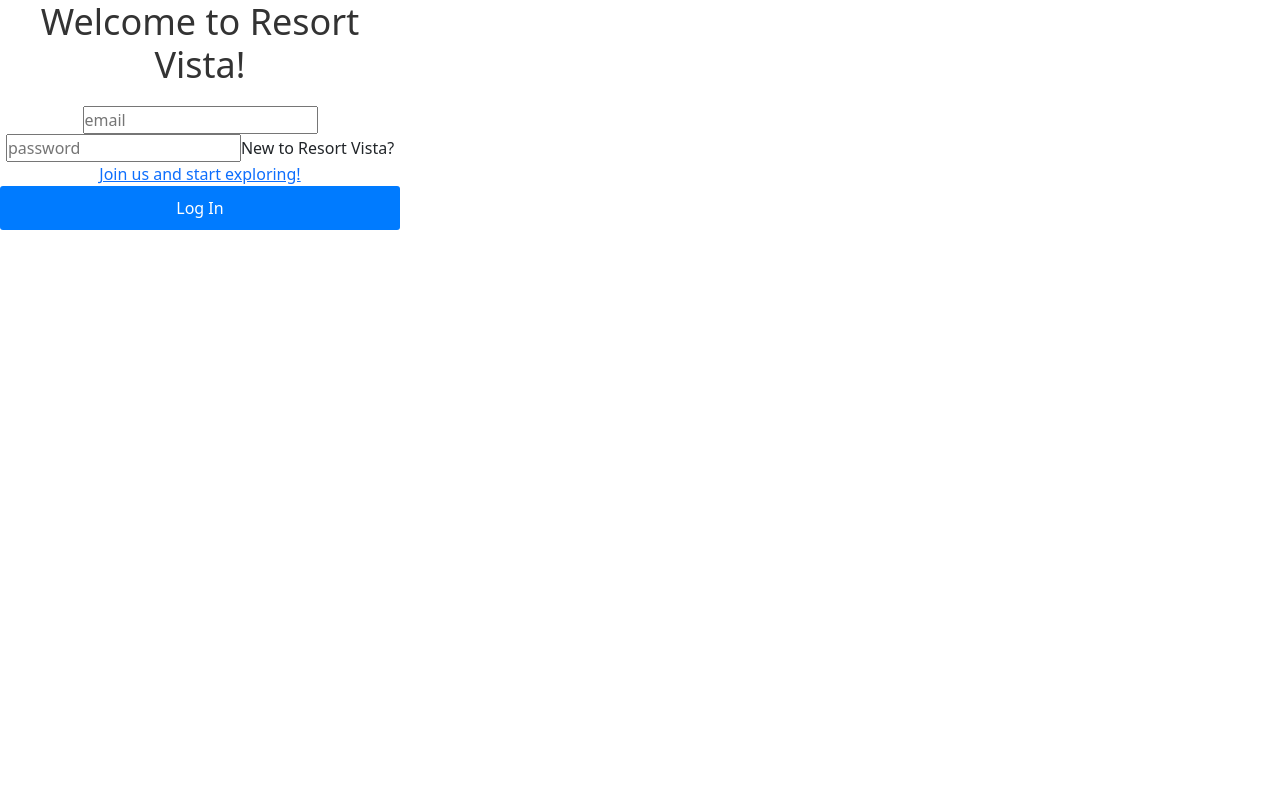
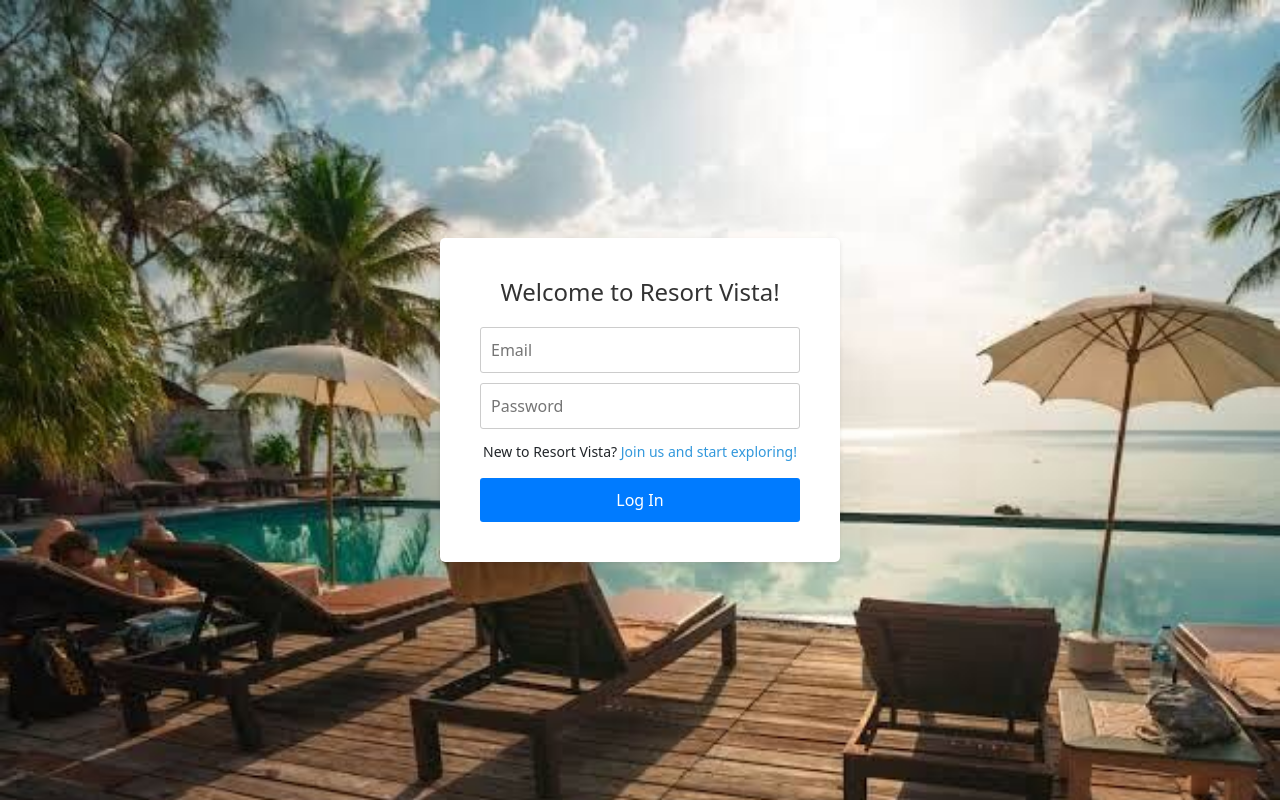
Before and after one commit to meryemsanem/resort-front-end, a React (Create React App) app: page /login in a window 1280 px wide. Built offline with nearby package versions, Linux system fonts and the light colour scheme.

Commit message:
style login & sign up

```diff
--- /dev/null
+++ b/src/components/auth/Login.css
@@ -0,0 +1,67 @@
+.login-container {
+  display: flex;
+  justify-content: center;
+  align-items: center;
+  height: 100vh;
+  width: 100%;
+  background-image: url('../Images/IMG_3792.jpg');
+  background-size: cover;
+}
+
+.login-form {
+  background-color: #fff;
+  border-radius: 5px;
+  padding: 40px;
+  box-shadow: 0 2px 4px rgba(0, 0, 0, 0.1);
+  max-width: 400px;
+  width: 100%;
+}
+
+h1 {
+  text-align: center;
+  font-size: 24px;
+  margin-bottom: 20px;
+}
+
+input {
+  width: 100%;
+  border: 1px solid #ccc;
+  border-radius: 3px;
+  padding: 10px;
+  margin-bottom: 10px;
+}
+
+.login-button {
+  width: 100%;
+  background-color: #3298dc;
+  color: white;
+  border: 1px;
+  border-radius: 28px;
+  padding: 10px;
+  cursor: pointer;
+  margin-top: 15px;
+}
+
+.error-message {
+  color: red;
+  display: none;
+  margin-bottom: 10px;
+}
+
+.error-message.visible {
+  display: block;
+}
+
+.signup-text {
+  font-size: 14px;
+  margin-top: 10px;
+}
+
+.signup-text a {
+  color: #3298dc;
+  text-decoration: none;
+}
+
+.signup-text a:hover {
+  text-decoration: underline;
+}
--- a/src/components/auth/Login.js
+++ b/src/components/auth/Login.js
@@ -2,6 +2,7 @@ import React, { useState } from 'react';
 import { useDispatch } from 'react-redux';
 import { Link, useNavigate } from 'react-router-dom';
 import { logIn, fetchCurrentUser } from '../redux/AuthenticationSlice';
+import './Login.css';
 
 const Login = () => {
   const navigate = useNavigate();
@@ -14,6 +15,7 @@ const Login = () => {
       password: '',
     },
   });
+
   const handleChange = (e) => {
     const { name, value } = e.target;
     setNewSession((prevSession) => ({
@@ -24,6 +26,7 @@ const Login = () => {
       },
     }));
   };
+
   const handleSubmit = async (e) => {
     e.preventDefault();
 
@@ -43,8 +46,9 @@ const Login = () => {
       setError(true);
     }
   };
+
   return (
-    <>
+    <div className="login-container">
       <form onSubmit={handleSubmit} className="login-form">
         <h1>Welcome to Resort Vista!</h1>
         <div>
@@ -53,7 +57,7 @@ const Login = () => {
             name="email"
             value={newSession.user.email}
             onChange={handleChange}
-            placeholder="email"
+            placeholder="Email"
             required
           />
           <input
@@ -61,21 +65,22 @@ const Login = () => {
             name="password"
             value={newSession.user.password}
             onChange={handleChange}
-            placeholder="password"
+            placeholder="Password"
             required
           />
-          <small className={`error-message ${error ? 'visible' : 'hidden'}`}>
+          <small className={`error-message ${error ? 'visible' : ''}`}>
             {errorMessage}
           </small>
-          <span>
+          <span className="signup-text">
             New to Resort Vista?
             {' '}
             <Link to="/signup">Join us and start exploring!</Link>
           </span>
         </div>
-        <button type="submit">Log In</button>
+        <button type="submit" className="login-button">Log In</button>
       </form>
-    </>
+    </div>
   );
 };
+
 export default Login;
--- /dev/null
+++ b/src/components/auth/Signup.css
@@ -0,0 +1,71 @@
+.signup {
+  display: flex;
+  justify-content: center;
+  align-items: center;
+  height: 100vh;
+  width: 100%;
+  background-image: url('../Images/IMG_3792.jpg');
+  background-size: cover;
+}
+
+.signup-form {
+  display: flex;
+  flex-direction: column;
+  align-items: center;
+  width: 100%;
+  max-width: 400px;
+  margin: auto;
+  padding: 20px;
+  border: 1px solid #ccc;
+  border-radius: 5px;
+  background-color: #fff;
+}
+
+.signup-form h1 {
+  margin-bottom: 20px;
+  text-align: center;
+}
+
+.signup-form input {
+  width: 100%;
+  margin-bottom: 10px;
+  padding: 10px;
+  border: 1px solid #ccc;
+  border-radius: 5px;
+}
+
+.signup-form button {
+  width: 100%;
+  padding: 10px;
+  border: 1px;
+  border-radius: 28px;
+  background-color: #007bff;
+  color: #fff;
+  font-size: 16px;
+  cursor: pointer;
+  margin-top: 15px;
+}
+
+.signup-form button:hover {
+  background-color: #0069d9;
+}
+
+.signup-form small.error-message {
+  color: red;
+  margin-bottom: 10px;
+  display: none;
+}
+
+.signup-form small.error-message.visible {
+  display: block;
+}
+
+.signup-form span {
+  text-align: center;
+  margin-top: 10px;
+}
+
+.signup-form a {
+  color: #007bff;
+  text-decoration: none;
+}
--- a/src/components/auth/Signup.js
+++ b/src/components/auth/Signup.js
@@ -2,6 +2,7 @@ import React, { useState } from 'react';
 import { useDispatch } from 'react-redux';
 import { Link, useNavigate } from 'react-router-dom';
 import { signUp } from '../redux/AuthenticationSlice';
+import './Signup.css'; // Import the CSS file
 
 const Signup = () => {
   const navigate = useNavigate();
@@ -44,6 +45,7 @@ const Signup = () => {
   };
   return (
     <>
+      <div className="signup">
         <form onSubmit={handleSubmit} className="signup-form">
           <h1>Welcome to Resort Vista!</h1>
           <div>
@@ -82,6 +84,8 @@ const Signup = () => {
           </div>
           <button type="submit">Sign Up</button>
         </form>
+      </div>
+
     </>
   );
 };
```
Lines whose indentation alone changed are shown as unchanged.
